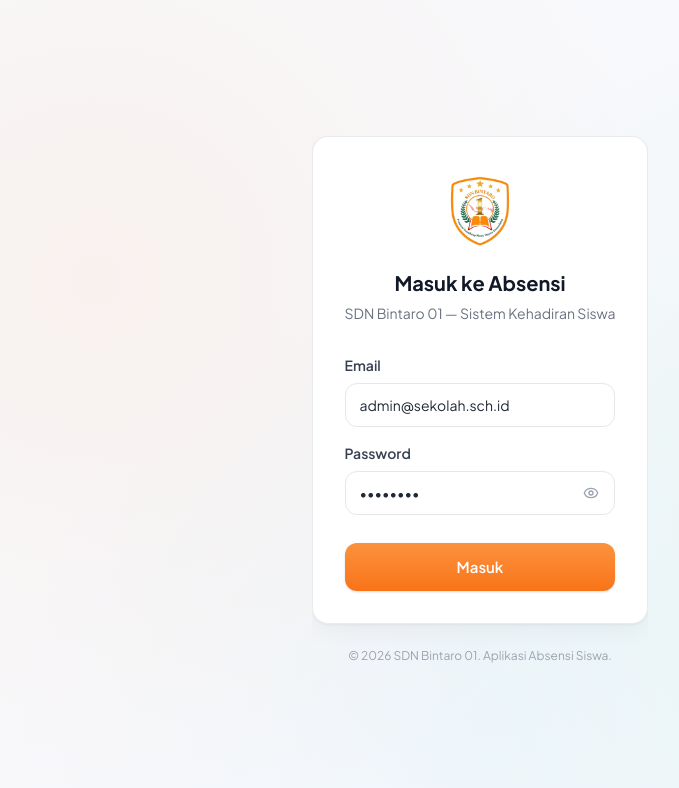
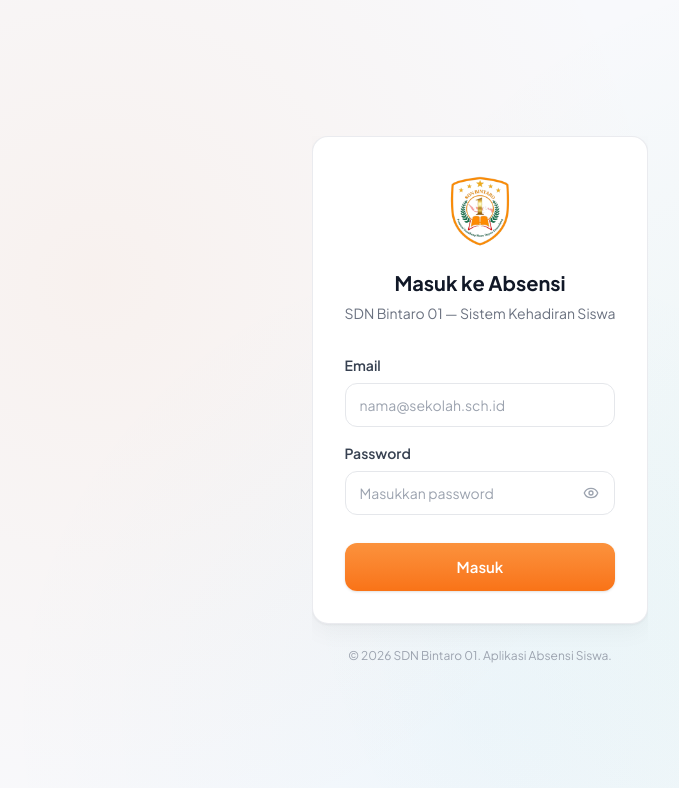
Before and after one commit to rhmatzeka/AppAbsensiSDN1Bintaro, a Next.js app: page /login in a window 1280 px wide. Shown: the top 788 px of the page, without its empty margins (160-839 px from the left). Built offline with nearby package versions, Linux system fonts and the light colour scheme.

Commit message:
Clear default login credentials

```diff
--- a/app/(auth)/login/page.tsx
+++ b/app/(auth)/login/page.tsx
@@ -14,8 +14,8 @@ export default function LoginPage() {
   const router = useRouter();
   const searchParams = useSearchParams();
   const { showToast } = useToast();
-  const [email, setEmail] = useState("admin@sekolah.sch.id");
-  const [password, setPassword] = useState("admin123");
+  const [email, setEmail] = useState("");
+  const [password, setPassword] = useState("");
   const [showPassword, setShowPassword] = useState(false);
   const [loading, setLoading] = useState(false);
 
```
